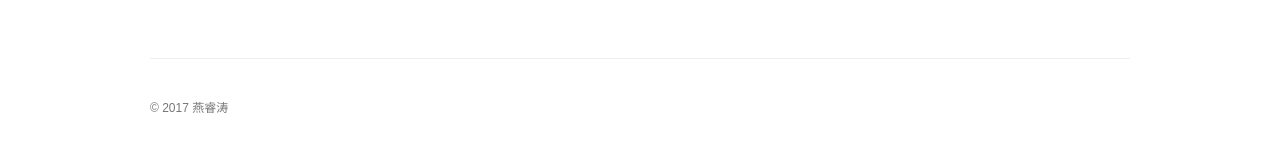
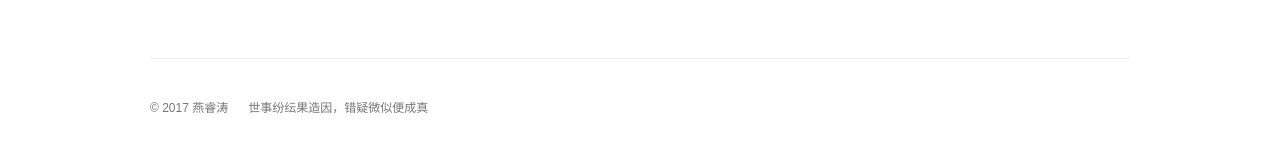
Before and after one commit to rtyan/rtyan.github.io, a Jekyll site: the page built from index.html, in a window 1280 px wide. Shown: the part 1519-1673 px from the top of the page. Built offline with Jekyll 4.4.1, drawn with Linux system fonts in a browser that asks for light colours; nearby versions of some CDN libraries; library files that are not in the unit come from our copies; the list of posts is cut into pages by our own code.

Commit message:
完善脚注

```diff
--- a/_includes/footer.html
+++ b/_includes/footer.html
@@ -4,7 +4,9 @@
                     © 2017
                     <span title="{{ site.author}}">{{ site.author }}</span>
             </div>
-
+            <div class="copyright left mobile-block">
+                <span>世事纷纭果造因，错疑微似便成真</span>
+            </div>
 
         </div>
     </footer>
--- a/index.html
+++ b/index.html
@@ -15,7 +15,7 @@ comments: false
                         <span class="octicon octicon-location"></span>
                         {{ site.location }}
                     </span>
-                    <span class="meta-info">
+                    <span class="meta-info mobile-hidden">
                         <span class="octicon octicon-organization"></span>
                         <a href="https://weibo.com/" target="_blank">weibo.com</a>
                     </span>
```
